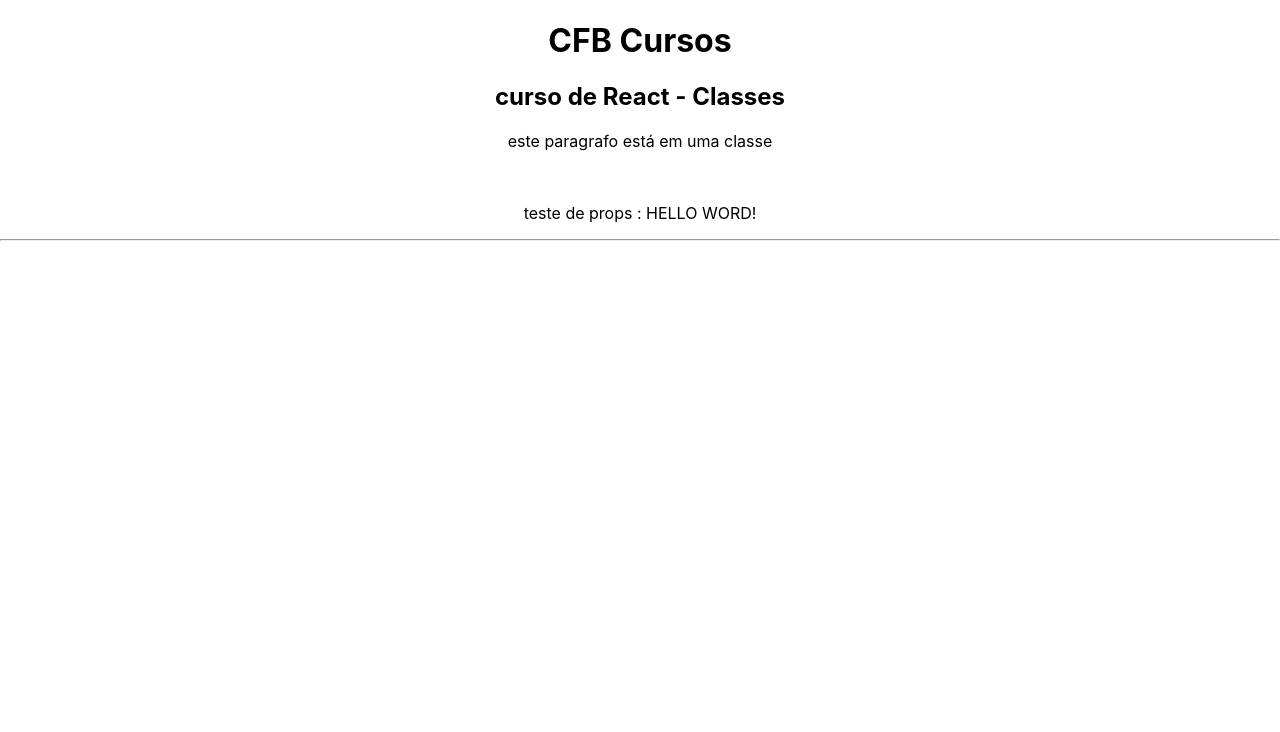
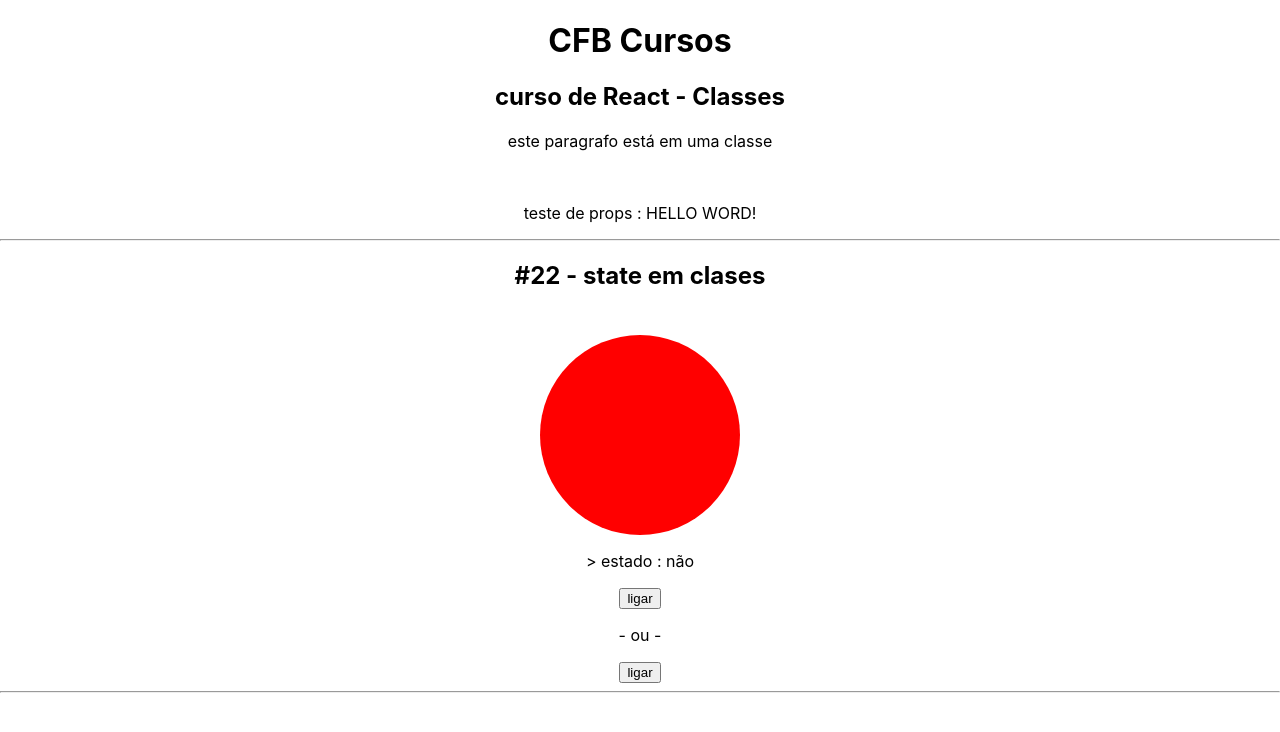
Before and after one commit to Wesley3king/reactJS, a React (Create React App) app in the folder aulas/classes/: page / in a window 1280 px wide. Shown: the top 732 px of the page. Built offline with nearby package versions, Linux system fonts and the light colour scheme.

Commit message:
aula 22 - state em classes concluida

```diff
--- a/aulas/classes/src/App.js
+++ b/aulas/classes/src/App.js
@@ -1,13 +1,19 @@
 import React from 'react';
 import Classe from './Classe';
+import State from './State';
 import './App.css';
 
 function App() {
   return (
+    <>
     <div className='App'>
     <h1>CFB Cursos</h1>
      <Classe valor="HELLO WORD!"/>
     </div>
+    <section className='App'>
+      <State numero="22"/>
+    </section>
+    </>
   );
 }
 
--- /dev/null
+++ b/aulas/classes/src/Bola.css
@@ -0,0 +1,18 @@
+.bola{
+    width: 200px;
+    height: 200px;
+    border-radius: 50%;
+    background-color: red;
+    margin: auto;
+    margin-top: 5px;
+    margin-bottom: 5px;
+}
+.bola2{
+    width: 200px;
+    height: 200px;
+    border-radius: 50%;
+    background-color: green;
+    margin: auto;
+    margin-top: 5px;
+    margin-bottom: 5px;
+}
--- /dev/null
+++ b/aulas/classes/src/State.jsx
@@ -0,0 +1,29 @@
+import React from "react";
+import './Bola.css';
+
+export default class State extends React.Component {
+    constructor (props) {
+        super(props);
+        this.aula = props.numero;
+        this.state={
+            ligado: false
+        }
+    }
+    conf () {
+        this.setState({ligado : !this.state.ligado});
+    }
+    render() {
+        return (
+            <>
+                <h2>#{this.aula} - state em clases</h2>
+                <br />
+                <div className={this.state.ligado ? "bola2" : "bola"}></div>
+                <p>&gt; estado : {this.state.ligado ? "sim" : "não"}</p>
+                <button onClick={()=> this.conf()}>{this.state.ligado ? "desligar" : "ligar"}</button>
+                <p> - ou - </p>
+                <button onClick={()=> this.setState({ligado : !this.state.ligado})}>{this.state.ligado ? "desligar" : "ligar"}</button>
+                <hr />
+            </>
+        )
+    }
+}
```
